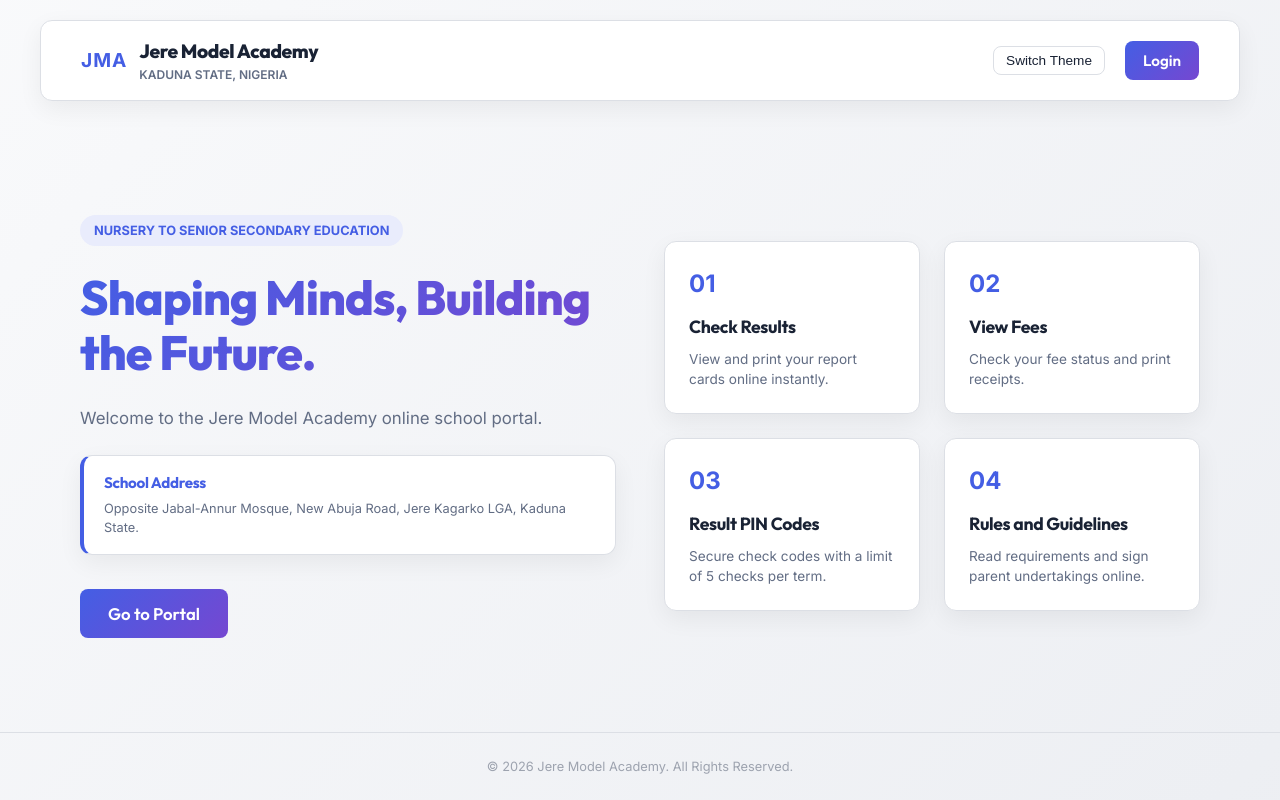
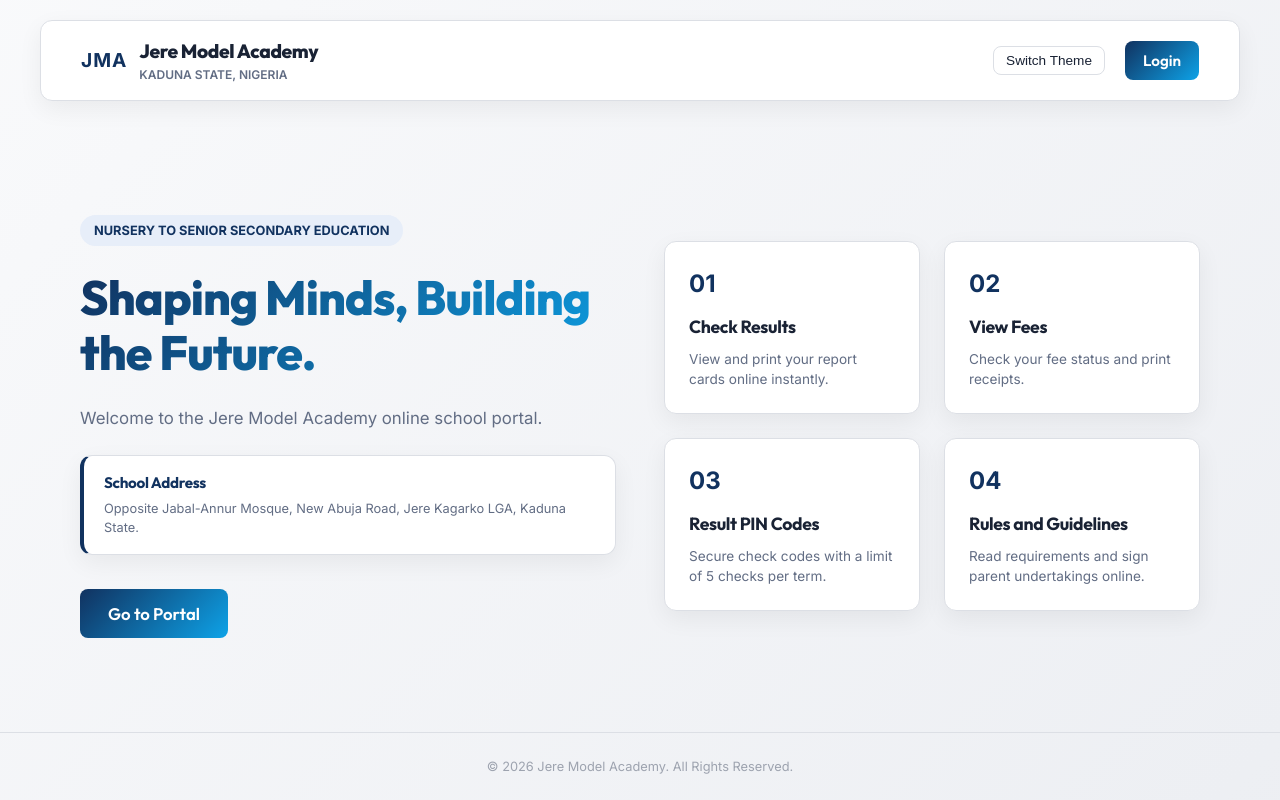
Before and after one commit to nickiconcept/E-Result-Management-System, a React app in the folder frontend/: page / in a window 1280 px wide. Built offline with nearby package versions, Linux system fonts and the light colour scheme; no server answers; the HTML template or start-up script is replaced by a standard one.

Commit message:
Update brand colors: Navy Blue primary and Sky Blue secondary

```diff
--- a/frontend/src/components/Sidebar.jsx
+++ b/frontend/src/components/Sidebar.jsx
@@ -181,7 +181,7 @@ export default function Sidebar({ role, activeTab, subTab, onSelectTab, onLogout
             width: '36px',
             height: '36px',
             borderRadius: '10px',
-            background: 'linear-gradient(135deg, var(--primary) 0%, #0072ff 100%)',
+            background: 'linear-gradient(135deg, var(--primary) 0%, var(--secondary) 100%)',
             display: 'flex',
             alignItems: 'center',
             justifyContent: 'center',
--- a/frontend/src/index.css
+++ b/frontend/src/index.css
@@ -16,11 +16,11 @@
   --text-secondary: hsl(var(--hue), 15%, 45%);
   --text-muted: hsl(var(--hue), 10%, 65%);
 
-  --primary: hsl(230, 75%, 58%);
-  --primary-hover: hsl(230, 75%, 50%);
-  --primary-light: hsl(230, 75%, 95%);
+  --primary: hsl(215, 70%, 22%);
+  --primary-hover: hsl(215, 70%, 16%);
+  --primary-light: hsl(215, 60%, 94%);
 
-  --secondary: hsl(260, 60%, 55%);
+  --secondary: hsl(199, 89%, 48%);
   --accent: hsl(190, 85%, 45%);
 
   --success: hsl(145, 63%, 42%);
@@ -53,9 +53,10 @@ body.dark {
   --text-secondary: hsl(var(--hue), 10%, 75%);
   --text-muted: hsl(var(--hue), 8%, 55%);
 
-  --primary: hsl(230, 85%, 65%);
-  --primary-hover: hsl(230, 85%, 72%);
-  --primary-light: rgba(99, 102, 241, 0.15);
+  --primary: hsl(215, 85%, 60%);
+  --primary-hover: hsl(215, 85%, 68%);
+  --primary-light: rgba(14, 165, 233, 0.15);
+  --secondary: hsl(199, 90%, 55%);
 
   --success-light: rgba(16, 185, 129, 0.15);
   --warning-light: rgba(245, 158, 11, 0.15);
```
